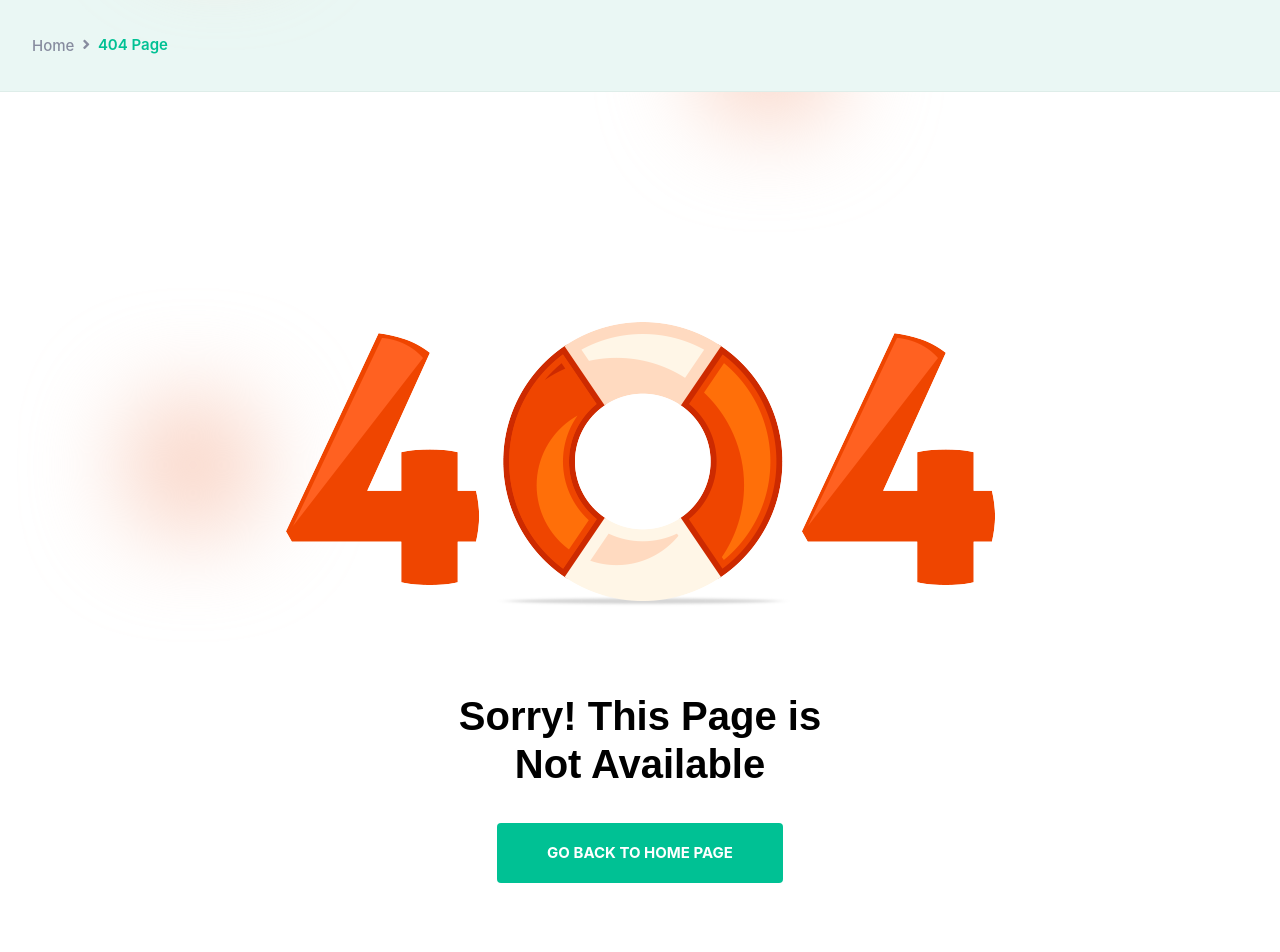
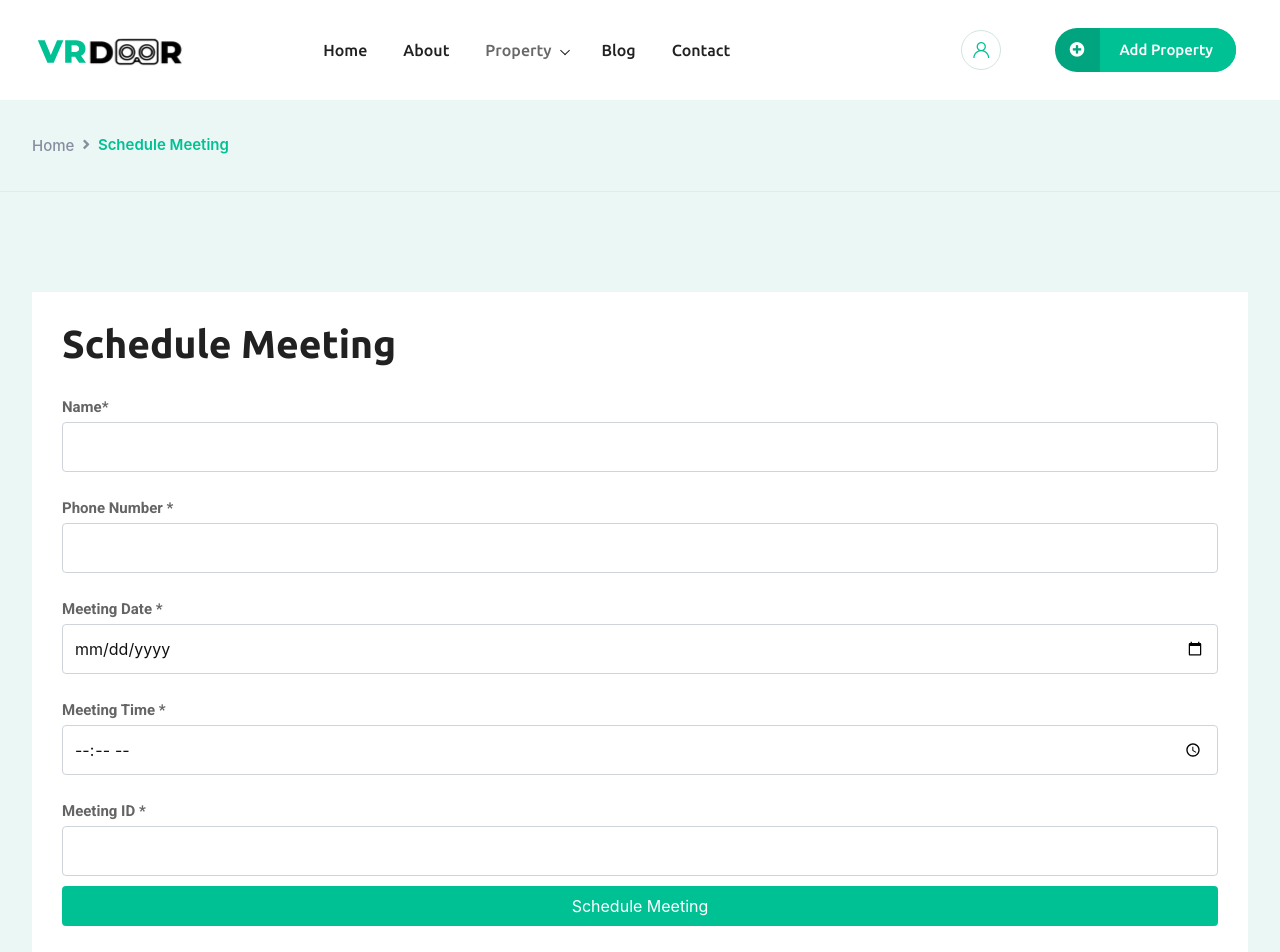
Before and after one commit to jaykakkar31/vrdoor, a React (Create React App) app: page /schedulemeeting in a window 1280 px wide. Before the commit this address had no page. Shown: the top 952 px of the page. Built offline with nearby package versions, Linux system fonts and the light colour scheme.

Commit message:
added schedule meeting form

```diff
--- a/src/App.js
+++ b/src/App.js
@@ -20,6 +20,7 @@ import SinglePropertyDetails from "./components/SinglePropertyDetails/SingleProp
 import Activate from "./components/Activate";
 import ForgetPassword from "./components/ForgetPass";
 import ResetPassword from "./components/ResetPassword";
+import ScheduleMeeting from "./components/ScheduleMeeting/ScheduleMeeting";
 function App() {
   return (
 		<Router>
@@ -46,6 +47,7 @@ function App() {
 				<Route exact path={"/activateuser"} element={<Activate />} />
 				<Route exact path={"/resetPassword"} element={<ResetPassword />} />
 				<Route exact path={"/forgotPassword"} element={<ForgetPassword />} />
+				<Route exact path={"/schedulemeeting"} element={<ScheduleMeeting />} />
 			</Routes>
 		</Router>
 	);
--- /dev/null
+++ b/src/components/ScheduleMeeting/ScheduleMeeting.js
@@ -0,0 +1,230 @@
+import React, { useEffect, useState } from "react";
+import Footer from "../Footer";
+import Navbar from "../Navbar";
+import { Link, useNavigate } from "react-router-dom";
+import { Button, ProgressBar } from "react-bootstrap";
+import { useDispatch, useSelector } from "react-redux";
+import { userRgister } from "../../store/actions/userActions";
+const ScheduleMeeting = () => {
+
+	const [formErrors, setFormErrors] = useState({});
+	const [details, setDetails] = useState({
+		meetingID: "",
+		date: "",
+		time:"",
+		buyerName:"",
+		buyerPhone:"",
+
+
+	});
+	const navigate = useNavigate();
+	const dispatch = useDispatch();
+	const registerUser = useSelector((state) => state.registerUser);
+	const {  error,success, loading } = registerUser;
+	const signUpHandle = (e) => {
+		e.preventDefault();
+		setFormErrors(validate(details));
+		console.log(details);
+		dispatch(userRgister(details)).then(() => {
+            console.log(success,"SUCCEs");
+			if (success) {
+				setDetails({
+					meetingID: "",
+					date: "",
+					time:"",
+					buyerName:"",
+					buyerPhone:"",
+
+				});
+				navigate("/");
+			}
+		});
+	};
+	useEffect(() => {
+		// console.log(formErrors);
+	}, [formErrors]);
+	const validate = (values) => {
+		const errors = {};
+		if (!values.buyerName) {
+			errors.buyerName = "Name is required!";
+		}
+		if (!values.buyerPhone) {
+			errors.buyerPhone = "Phone Number is required!";
+		}
+		if (!values.date) {
+			errors.date = "Meeting Date is required!";
+		}
+		if (!values.time) {
+			errors.time = "Meeting Time is required!";
+		}
+
+		return errors;
+	};
+
+
+	return (
+		<div>
+			<Navbar />
+			<div class="breadcrumb-wrap">
+				<div class="container">
+					<nav aria-label="breadcrumb">
+						<ol class="breadcrumb">
+							<li class="breadcrumb-item">
+								<a href="index.html">Home</a>
+							</li>
+							<li class="breadcrumb-item active" aria-current="page">
+								Schedule Meeting
+							</li>
+						</ol>
+					</nav>
+				</div>
+			</div>
+
+			<main class="site-main content-area">
+				<div class="container">
+					<div class="row">
+						<div class="col-lg-12 col-sm-12 col-12">
+							<div class="page-content-block">
+								<div class="col-md-12 rtcl-login-form-wrap">
+									<h2>Schedule Meeting</h2>
+
+										<form
+
+											onSubmit={signUpHandle}
+										>
+											<div class="form-group">
+												<label for="buyerName" class="control-label">
+													Name
+													<strong class="rtcl-required">*</strong>
+												</label>
+												<input
+													type="text"
+													name="buyerName"
+													id="buyerName"
+													style={{ textTransform: "capitalize" }}
+													autocapitalize="words"
+													class="form-control"
+													required
+													value={details.buyerName}
+													onChange={(e) => {
+														setDetails((prev) => {
+															return { ...prev, buyerName: e.target.value };
+														});
+													}}
+												/>
+											</div>
+											<p style={{ color: "red" }}>{formErrors.buyerName}</p>
+											<div class="form-group">
+												<label for="buyerPhone" class="control-label">
+													Phone Number <strong class="rtcl-required">*</strong>
+												</label>
+												<input
+													type="number"
+													name="buyerPhone"
+													id="buyerPhone"
+													class="form-control"
+													required
+													value={details.buyerPhone}
+													onChange={(e) => {
+														setDetails((prev) => {
+															return { ...prev, buyerPhone: e.target.value };
+														});
+													}}
+												/>
+											</div>
+											<p style={{ color: "red" }}>{formErrors.buyerPhone}</p>
+											<div class="form-group">
+												<label for="date" class="control-label">
+													Meeting Date <strong class="rtcl-required">*</strong>
+												</label>
+												<input
+													type="date"
+													name="date"
+													id="date"
+													class="form-control"
+													required
+													value={details.date}
+													onChange={(e) => {
+														setDetails((prev) => {
+															return { ...prev, date: e.target.value };
+														});
+													}}
+												/>
+											</div>
+											<p style={{ color: "red" }}>{formErrors.date}</p>
+
+											<div class="form-group">
+												<label for="time" class="control-label">
+													Meeting Time <strong class="rtcl-required">*</strong>
+												</label>
+												<input
+													type="time"
+													name="time"
+													id="time"
+													class="form-control"
+													required
+													value={details.time}
+													onChange={(e) => {
+														setDetails((prev) => {
+															return { ...prev, time: e.target.value };
+														});
+													}}
+												/>
+											</div>
+											<p style={{ color: "red" }}>{formErrors.time}</p>
+
+											<div class="form-group">
+												<label for="meetingID" class="control-label">
+													Meeting ID <strong class="rtcl-required">*</strong>
+												</label>
+												<input
+													type="number"
+													readOnly="true"
+													name="meetingID"
+													id="meetingID"
+													class="form-control"
+													required
+													value={details.meetingID}
+													onChange={(e) => {
+														setDetails((prev) => {
+															return { ...prev, meetingID: e.target.value };
+														});
+													}}
+												/>
+											</div>
+
+											<div class="form-group d-flex align-items-center">
+												<Button
+													type="submit"
+													name="schedue"
+													style={{
+														backgroundColor: "#00c194",
+														border: 0,
+														height: "30px",
+														fontSize: "16px",
+														padding: "20px ",
+														display: "flex",
+														alignItems: "center",
+														justifyContent: "center",
+													}}
+													variant="btn btn-secondary btn-outline w-100"
+													value="schedule"
+													onClick={signUpHandle}
+												>
+													Schedule Meeting
+												</Button>
+											</div>
+
+										</form>
+
+								</div>
+							</div>
+						</div>
+					</div>
+				</div>
+			</main>
+			<Footer />
+		</div>
+	);
+};
+export default ScheduleMeeting;
--- a/src/components/SinglePropertyDetails/SinglePropertyDetails.js
+++ b/src/components/SinglePropertyDetails/SinglePropertyDetails.js
@@ -949,7 +949,7 @@ const SingleProperty = () => {
 												</div>
 												<ul class="wid-contact-button">
 													<li>
-														<Link to="/contactus">
+														<Link to="/schedulemeeting">
 															<i class="fas fa-comment"></i>Schedule Meeting
 														</Link>
 													</li>
```
